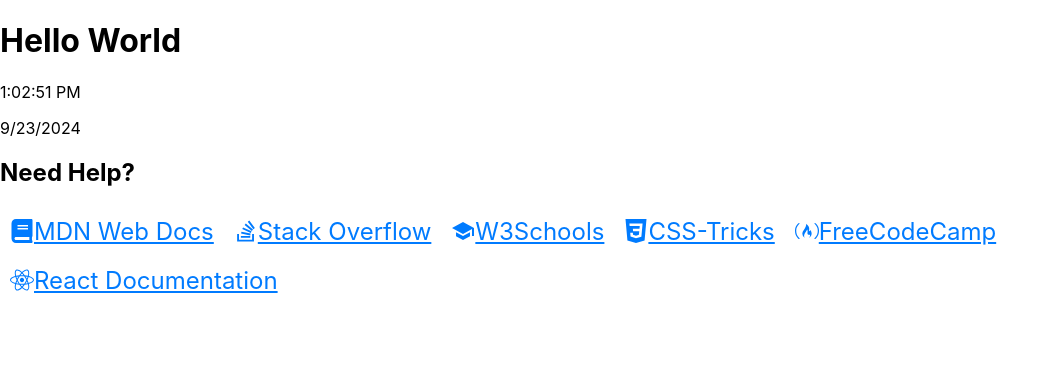
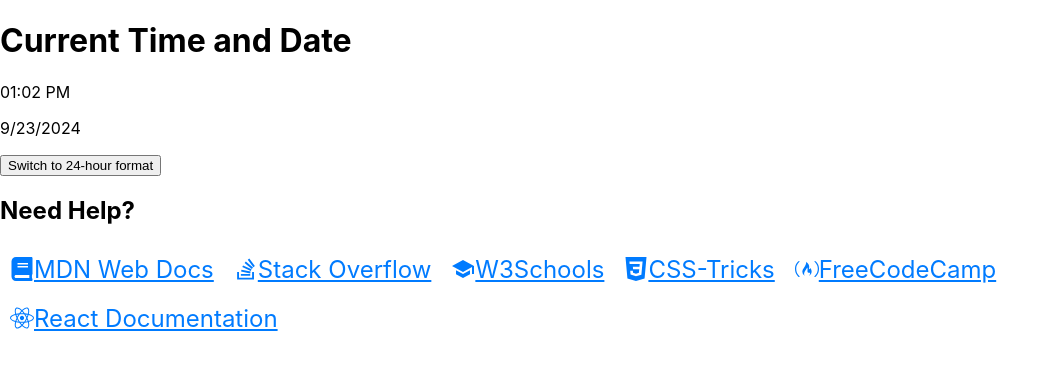
Before and after one commit to ErikaRagauskaite/DualFocus, a React (Create React App) app in the folder dual-focus/: page / in a window 1280 px wide. Shown: the top 370 px of the page, without its empty margins (0-1060 px from the left). Built offline with nearby package versions, Linux system fonts and the light colour scheme.

Commit message:
added toggle for time format

```diff
--- a/dual-focus/src/components/TimePage.js
+++ b/dual-focus/src/components/TimePage.js
@@ -1,20 +1,34 @@
-import { useState, useEffect } from "react";
-
-import React from "react";
+import React, { useState, useEffect } from "react";
 
 const TimePage = () => {
   const [currentTime, setCurrentTime] = useState(new Date());
+  const [is24Hour, setIs24Hour] = useState(false);
 
   useEffect(() => {
     const timerId = setInterval(() => setCurrentTime(new Date()), 1000);
     return () => clearInterval(timerId);
   }, []);
 
+  const toggleTimeFormat = (prevIs24Hour) => {
+    setIs24Hour((prevIs24Hour) => !prevIs24Hour);
+  };
+
+  const formatTime = () => {
+    return currentTime.toLocaleTimeString([], {
+      hour: "2-digit",
+      minute: "2-digit",
+      hour12: !is24Hour,
+    });
+  };
+
   return (
     <div>
-      <h1>Hello World</h1>
-      <p>{currentTime.toLocaleTimeString()}</p>
+      <h1>Current Time and Date</h1>
+      <p>{formatTime()}</p>
       <p>{currentTime.toLocaleDateString()}</p>
+      <button onClick={toggleTimeFormat}>
+        Switch to {is24Hour ? "12-hour" : "24-hour"} format
+      </button>
     </div>
   );
 };
```
